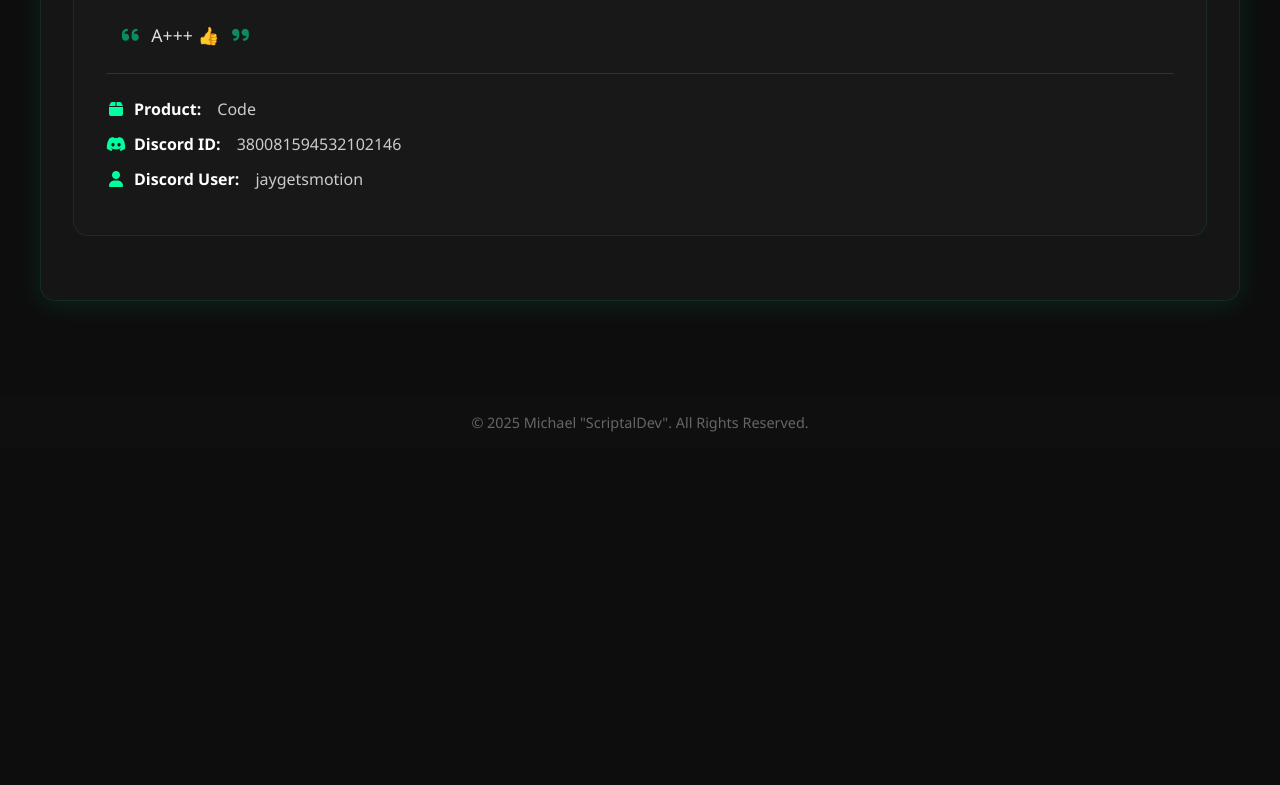
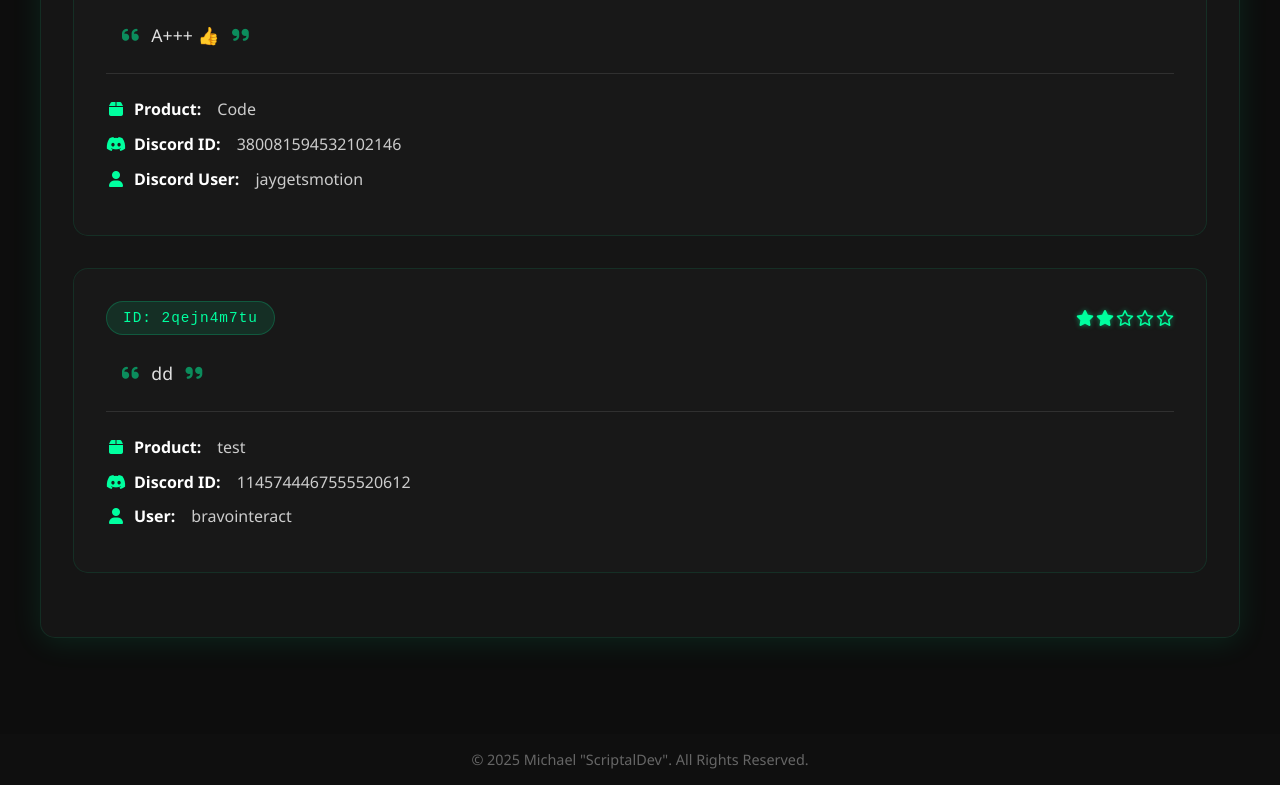
Before and after one commit to Michael-source-bot/portfolio, a plain HTML site: page reviews.html in a window 1280 px wide. Shown: the part 1047-1832 px from the top of the page. Before the commit the page ends 1495 px from the top, so only its background shows below. Drawn offline with nearby package versions, Linux system fonts and the light colour scheme.

Commit message:
Add new review

```diff
--- a/reviews.html
+++ b/reviews.html
@@ -103,6 +103,21 @@
             </div>
 
 
+
+            <div class="review-card">
+                <div class="review-header">
+                    <span class="ticket-id">ID: 2qejn4m7tu</span>
+                    <div class="rating">
+                        <i class="fas fa-star"></i><i class="fas fa-star"></i><i class="far fa-star"></i><i class="far fa-star"></i><i class="far fa-star"></i>
+                    </div>
+                </div>
+                <p class="review-text"><i class="fas fa-quote-left"></i> dd <i class="fas fa-quote-right"></i></p>
+                <ul class="review-meta">
+                    <li><i class="fas fa-box"></i> <strong>Product:</strong> test</li>
+                    <li><i class="fab fa-discord"></i> <strong>Discord ID:</strong> 1145744467555520612</li>
+                    <li><i class="fas fa-user"></i> <strong>User:</strong> bravointeract</li>
+                </ul>
+            </div>
   </div>
 </section>
 
```
